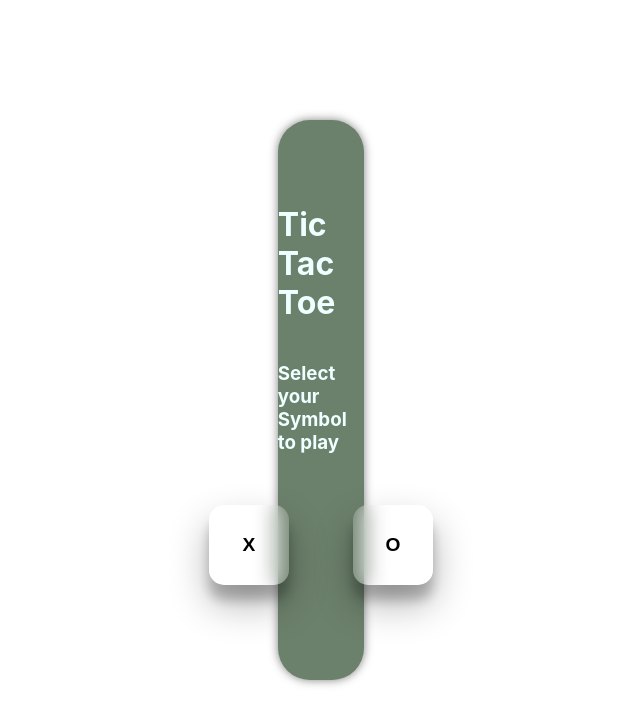
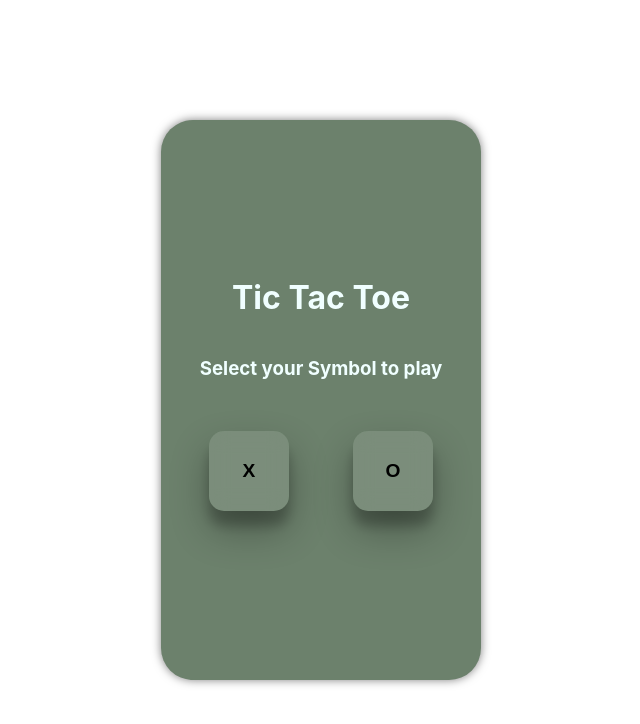
Before and after one commit to lahariSane/tic-tac-toe, a React (Create React App) app: page / in a window 1280 px wide. Shown: the top 724 px of the page, without its empty margins (319-959 px from the left). Built offline with nearby package versions, Linux system fonts and the light colour scheme.

Commit message:
responsive

```diff
--- a/src/stylesheets/home.css
+++ b/src/stylesheets/home.css
@@ -7,7 +7,7 @@ html,#root {
 
 .main {
     margin: 10% auto;
-    width: 30%;
+    width: 40vh;
     height: 70vh;
     display: flex;
     flex-direction: column;
```
